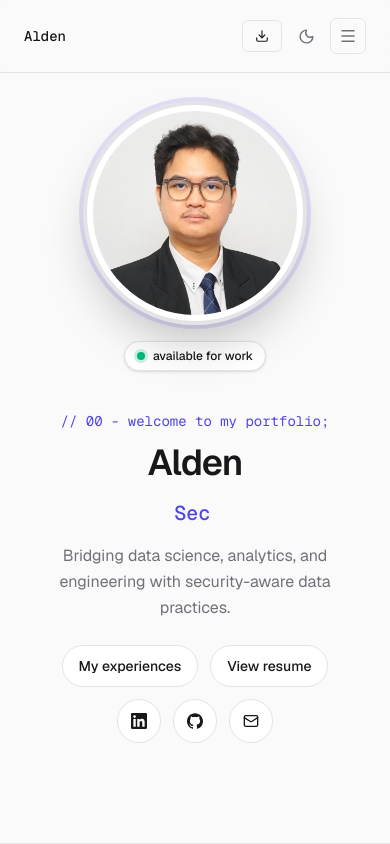
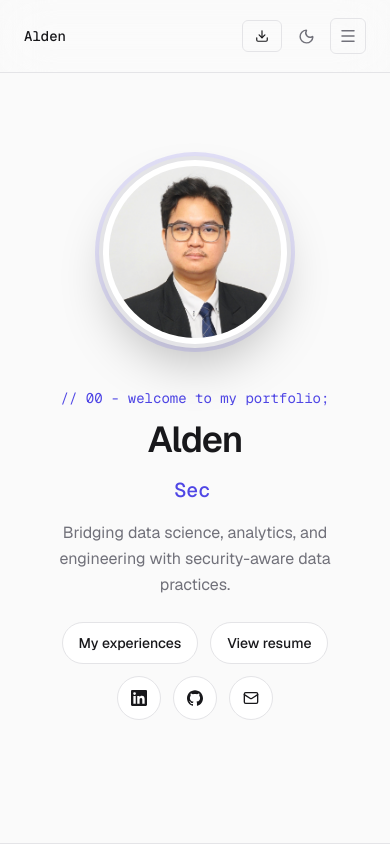
Before and after one commit to aldenaputra/webporto-v3, a Next.js app: page / in a window 390 px wide. Shown: the top 844 px of the page. Built offline with nearby package versions, Linux system fonts and the light colour scheme.

Commit message:
minor hero section fix

```diff
--- a/components/sections/hero.tsx
+++ b/components/sections/hero.tsx
@@ -59,12 +59,12 @@ export function Hero() {
       id="hero"
       className="relative flex min-h-[100svh] items-center border-b border-[var(--border)]"
     >
-      <div className="mx-auto grid w-full max-w-6xl gap-10 px-6 py-20 sm:px-8 lg:grid-cols-[1.1fr_0.9fr] lg:gap-14 lg:px-10 lg:py-28">
+      <div className="mx-auto grid w-full max-w-6xl gap-10 px-6 pb-20 pt-28 sm:px-8 lg:grid-cols-[1.1fr_0.9fr] lg:gap-14 lg:px-10 lg:py-28">
         {/* Profile Image Column (First on Mobile, Second on Desktop) */}
         <div className="order-first flex flex-col items-center justify-center lg:relative lg:order-last lg:mx-auto lg:block lg:w-full lg:max-w-[36rem]">
           {/* Mobile Spotlight Avatar View (< lg) */}
-          <div className="relative flex flex-col items-center lg:hidden">
-            <div className="relative size-56 overflow-hidden rounded-full border-4 border-[var(--border)] bg-[var(--surface)] p-1.5 shadow-2xl ring-4 ring-[var(--accent)]/15 sm:size-64">
+          <div className="relative lg:hidden">
+            <div className="relative size-48 overflow-hidden rounded-full border-4 border-[var(--border)] bg-[var(--surface)] p-1.5 shadow-2xl ring-4 ring-[var(--accent)]/15 sm:size-56">
               <Image
                 src={profile.image.src}
                 alt={profile.image.alt}
@@ -75,12 +75,12 @@ export function Hero() {
               />
             </div>
             {profile.availableForWork ? (
-              <div className="mt-4 inline-flex items-center gap-2 rounded-full border border-[var(--border)] bg-[var(--surface)] px-3 py-1.5 text-xs font-medium text-[var(--text-primary)] shadow-sm">
+              <div className="absolute left-1/2 top-full mt-1.5 inline-flex -translate-x-1/2 items-center gap-1 whitespace-nowrap rounded-full border border-[var(--border)] bg-white px-2 py-0.5 text-[9px] font-medium text-[var(--text-primary)] shadow-sm backdrop-blur-sm dark:border-white/20 dark:bg-black/45 dark:text-white">
                 <span
-                  className="size-2 rounded-full bg-emerald-500 shadow-[0_0_0_3px_rgba(16,185,129,0.2)]"
+                  className="size-1 rounded-full bg-emerald-500 shadow-[0_0_0_2px_rgba(16,185,129,0.2)]"
                   aria-hidden="true"
                 />
-                <span>available for work</span>
+                <span>Available for work</span>
               </div>
             ) : null}
           </div>
@@ -99,12 +99,12 @@ export function Hero() {
               />
             </div>
             {profile.availableForWork ? (
-              <div className="absolute bottom-4 left-4 inline-flex items-center gap-2 rounded-full border border-white/40 bg-white/25 px-3 py-2 text-sm font-light text-white shadow-[0_8px_30px_rgba(255,255,255,0.2)] backdrop-blur-2xl backdrop-saturate-200 before:absolute before:inset-0 before:rounded-full before:bg-gradient-to-r before:from-white/40 before:via-white/10 before:to-transparent before:content-[''] dark:border-white/15 dark:bg-white/10">
+              <div className="absolute bottom-4 left-4 inline-flex items-center gap-2 rounded-full border border-white/40 bg-white px-3 py-2 text-sm font-medium text-[var(--text-primary)] shadow-sm backdrop-blur-sm dark:border-white/20 dark:bg-black/45 dark:text-white">
                 <span
-                  className="relative z-10 size-2.5 rounded-full bg-emerald-500 shadow-[0_0_0_4px_rgba(16,185,129,0.15)]"
+                  className="size-2 rounded-full bg-emerald-500 shadow-[0_0_0_3px_rgba(16,185,129,0.2)]"
                   aria-hidden="true"
                 />
-                <span className="relative z-10">available for work</span>
+                <span>Available for work</span>
               </div>
             ) : null}
           </div>
--- a/data/profile.ts
+++ b/data/profile.ts
@@ -12,7 +12,7 @@ export const navigationItems: NavigationItem[] = [
 export const profile: Profile = {
   name: "Alden",
   roles: ["Analytics Engineer", "Security-aware Analyst", "Decision Intelligence"],
-  availableForWork: true,
+  availableForWork: false,
   tagline:
     "Bridging data science, analytics, and engineering with security-aware data practices.",
   bio: [
```
